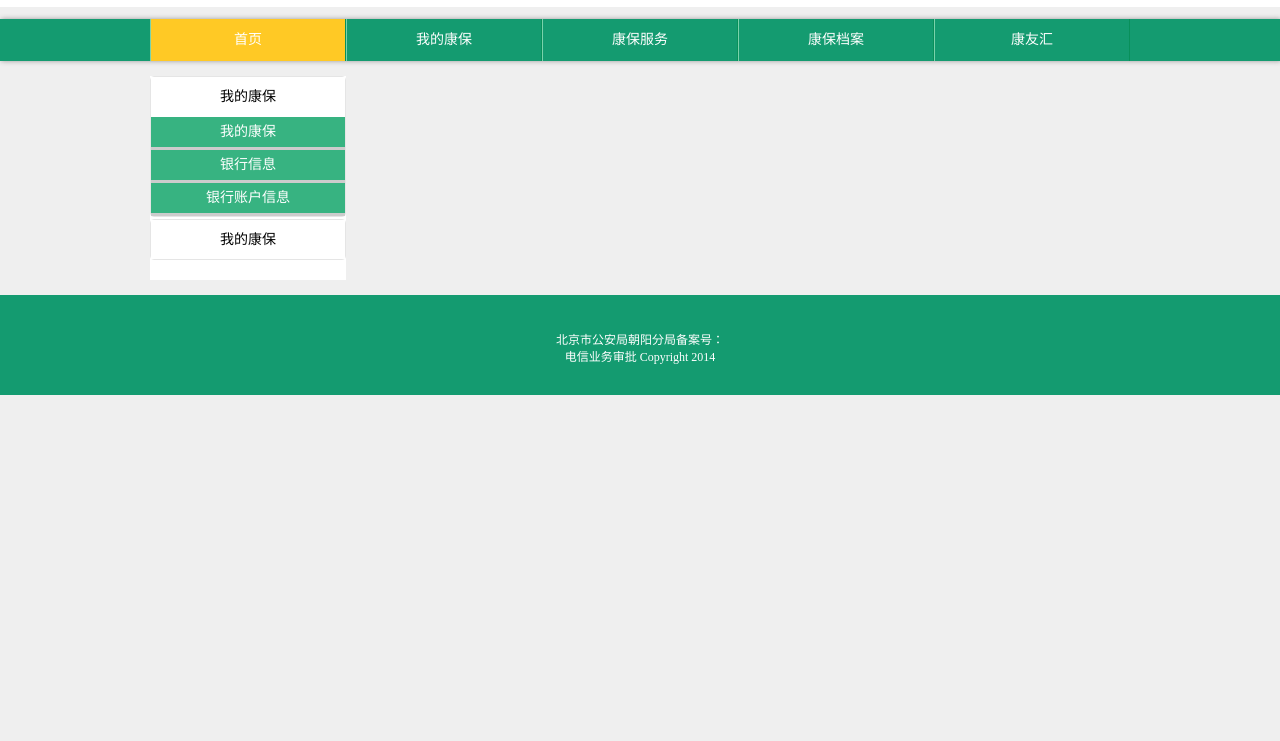
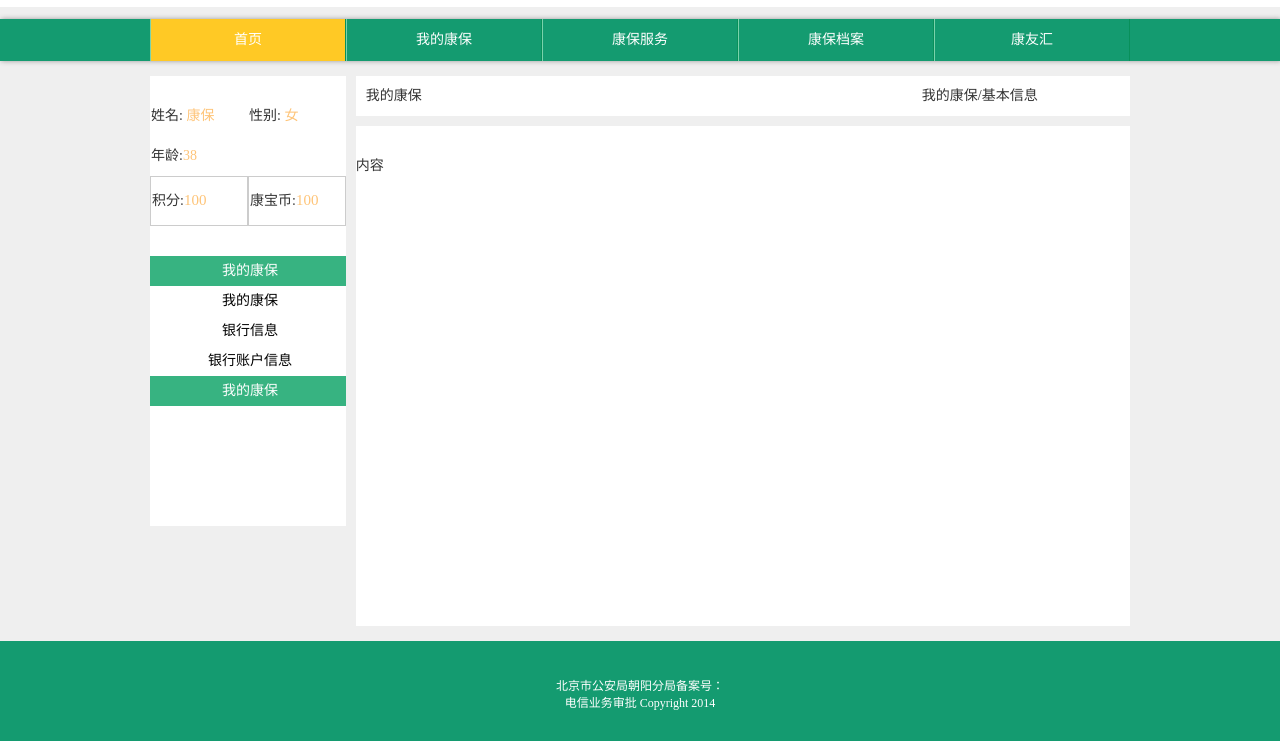
Before and after one commit to littleduner/kb-project-v2, a website: page mykb_index.html in a window 1280 px wide. Shown: the part 63-804 px from the top of the page. Drawn offline with Linux system fonts and the light colour scheme.

Commit message:
试一下

```diff
--- a/mykb_index.html
+++ b/mykb_index.html
@@ -34,7 +34,34 @@
 		</menu>
 		<section class="fix wp kb_section">
 			<div class="leftarea l">
+				<div class="my_info">
+					<table>
+						<tr>
+							<td>
+								姓名: <font style="color:#fec478">康保</font>
+							</td>
+							<td>
+								性别: <font style="color:#fec478">女</font>
+							</td>
+						</tr>
+						<tr>
+							<td>
+								年龄:<font style="color:#fec478">38</font>
+							</td>
+							<td>
 
+							</td>
+						</tr>
+					</table>
+					<ul>
+						<li class="l">
+							<span style="padding-top:13px;padding-left:1px;display:block">积分:<font style="font-size:15px;color:#fec478">100</font></span>
+						</li>
+						<li class="l">
+							<span style="padding-top:13px;padding-left:1px;display:block">康宝币:<font style="font-size:15px;color:#fec478">100</font><span>
+						</li>
+					</ul>
+				</div>
 				<div class="left_nav">
 					<div class="accordion tc" id="accordion1">
 					  <div class="accordion-group">
@@ -54,6 +81,7 @@
 						</div>
 					  </div>
 					  <div class="accordion-group">
+
 						<div class="accordion-heading">
 						  <a data-toggle="collapse" data-parent="#accordion1" href="#collapseTwo">
 							我的康保
@@ -69,9 +97,18 @@
 
 						</div>
 					  </div>
+					</div>
 				</div>
 			</div>
 			<div class="mainarea l">
+				<div class="title">
+					<div class="title_left l">我的康保</div>
+					<div class="title_right l" style="margin-left:500px;">我的康保/基本信息</div>
+				</div>
+
+				<div class="maincontent">
+					内容
+				</div>
 
 			</div>
 		</section>
--- a/stylesheets/commonpage.less
+++ b/stylesheets/commonpage.less
@@ -40,33 +40,78 @@ header{
 		.active{background:#FFC925;}
 	}
 }
+
 section.kb_section{
 	 margin-top:15px;
 	 font-size:14px;
 	 .leftarea{
+		height:450px;
 		width:20%;
 		background:@contentbgcolor;
+		.my_info{
+			height:130px;
+			table{
+
+				margin-top:20px;
+				width:100%;
+				tr{
+					width:100%
+				}
+				td{
+					width:50%;
+					height:40px;
+				}
+			}
+			ul{
+				width:100%;
+
+				li{
+					border:1px solid #ccc;
+					height:50px;
+					width:50%;
+				}
+			}
+		}
 		.left_nav{
 			.accordion{
+				padding-top:30px;
 				.accordion-heading{
-					background:@contentbgcolor;
+					overflow:hidden;
+					height:30px;
 
-					padding:10px;
 					a{
+						background:@maincolor;
+						display:block;
+						width:200px;
+						height:100%;
+						padding-top:5px;
 						text-decoration:none;
 						cursor:default;
-						color:#000;
+						color:#ffffff;
 					}
+				}
+				.accordion-group{
+					margin-bottom:0;
+					border:0 solid #000;
 				}
 				.accordion-body{
 					ul{
 							li{
-								padding:5px;
-								background:@maincolor;
-								border-bottom:3px solid #ccc;
+								background:@contentbgcolor;
+								overflow:hidden;
+								height:30px;
 								a{
+									display:block;
+									width:200px;
+									height:100%;
+									padding-top:5px;
 									cursor:pointer;
-									color:@contentbgcolor;
+									color:#000;
+									background:@contentbgcolor;
+									text-decoration:none;
+									&:hover{
+										background:lighten(@activeorange,20%);
+									}
 								}
 							}
 					}
@@ -78,7 +123,20 @@ section.kb_section{
 		margin-left:1%;
 		background:@contentbgcolor;
 		width:79%;
+
+		.title{
+			height:50px;
+			padding:10px;
+
+			border-bottom:10px solid @bgcolor;
+		}
+			.maincontent{
+			padding-top:30px;
+			width:100%;
+			height:500px;
+		 }
 	 }
+
 
 }
 
```
Also changed, not shown: stylesheets/myStyle.css.
